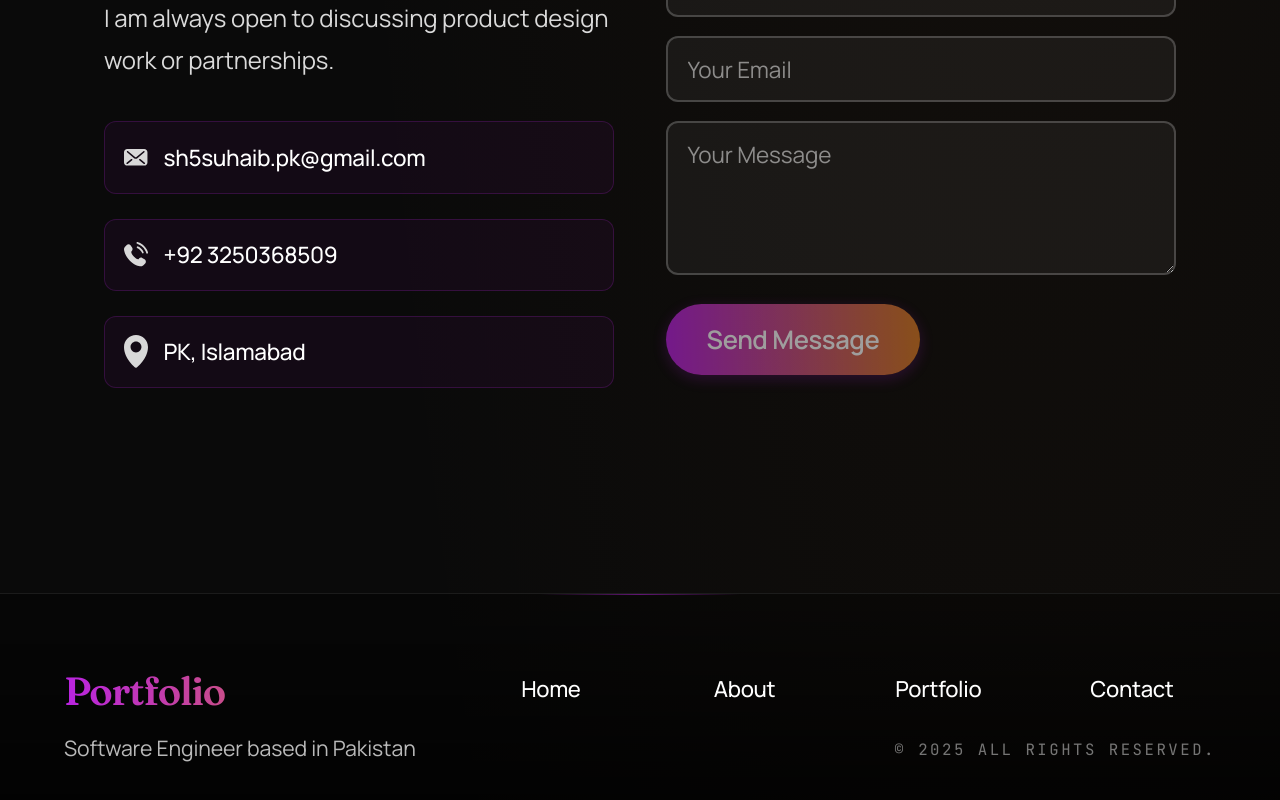
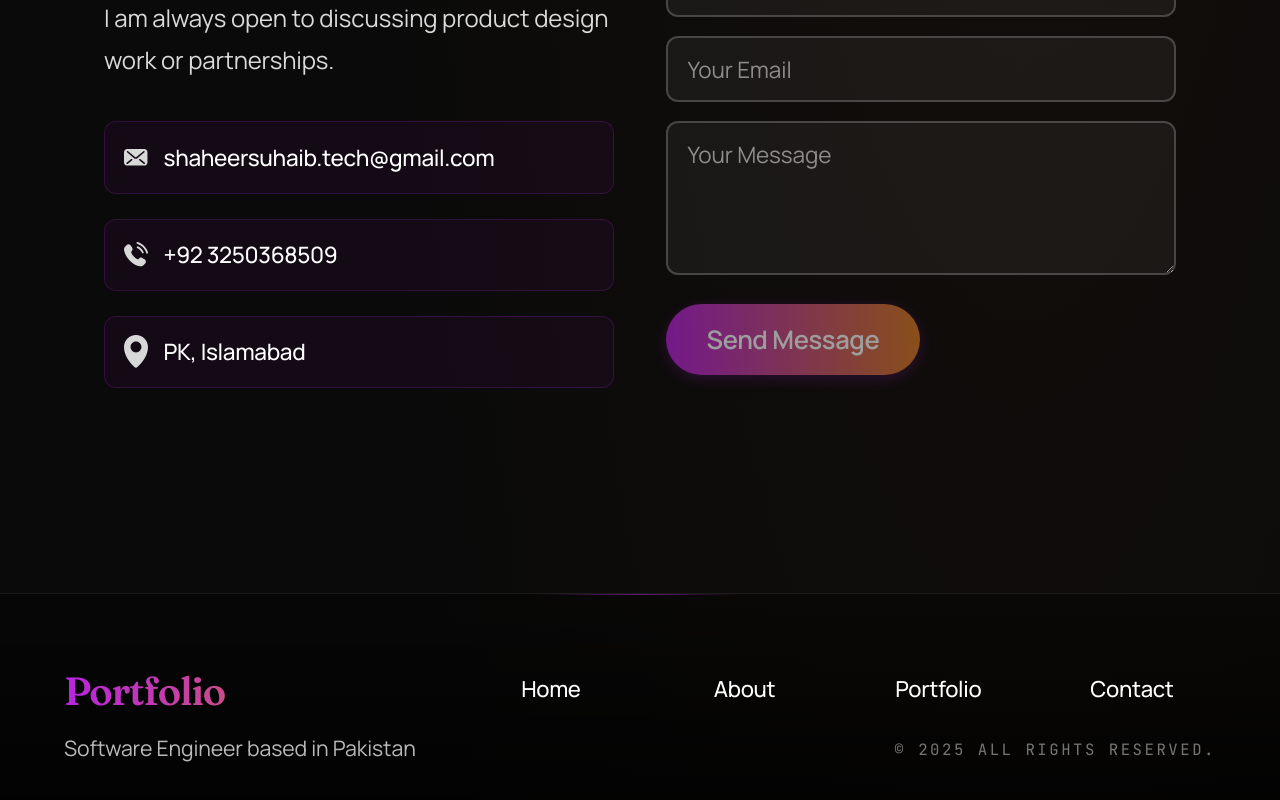
Before and after one commit to shaheer-suhaib/portfolio, a React (Vite) app: page / in a window 1280 px wide. Shown: the part 6569-7369 px from the top of the page. Built offline with nearby package versions, Linux system fonts and the light colour scheme; no server answers.

Commit message:
Update email address in contact details

```diff
--- a/src/Components/Contact/Contact.jsx
+++ b/src/Components/Contact/Contact.jsx
@@ -56,7 +56,7 @@ const Contact = () => {
 
           <div className="contact-details">
             {[
-              { icon: "mail", text: "sh5suhaib.pk@gmail.com" },
+              { icon: "mail", text: "shaheersuhaib.tech@gmail.com" },
               { icon: "phone", text: "+92 3250368509" },
               { icon: "location", text: "PK, Islamabad" },
             ].map((detail, i) => (
```
